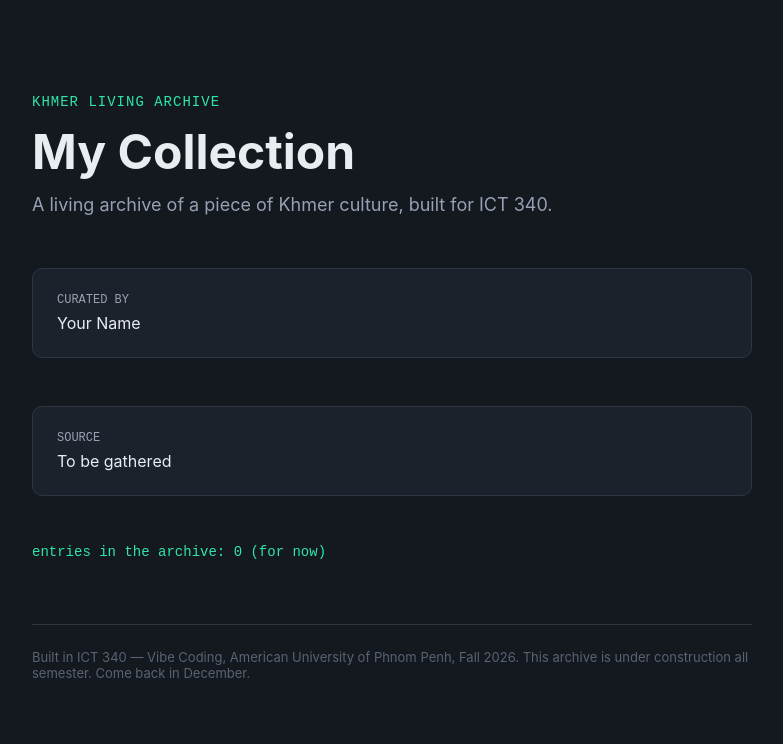
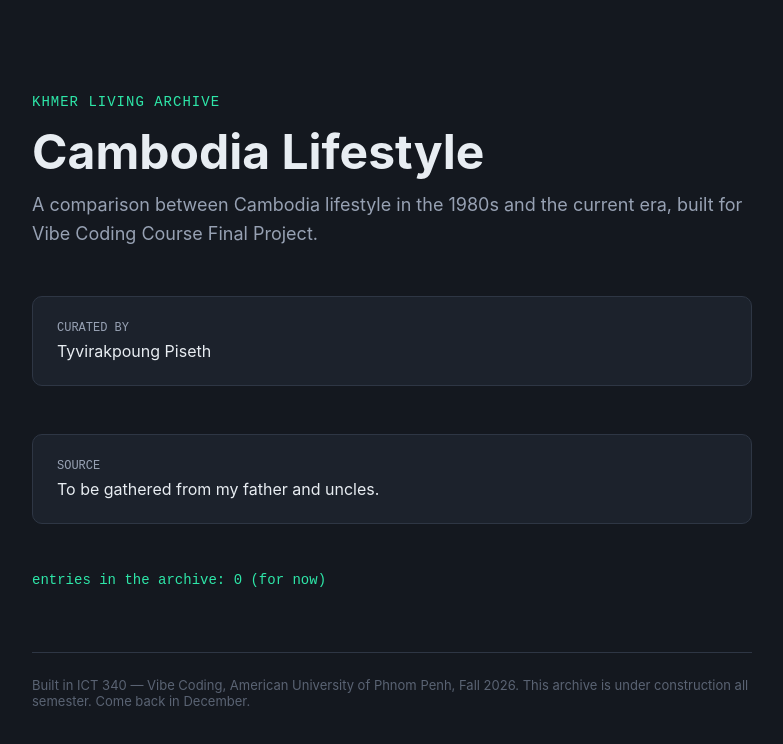
Before and after one commit to Numpang1812/cambodia-lifestyle-comparison-archive, a Next.js app: page / in a window 1280 px wide. Shown: the top 744 px of the page, without its empty margins (248-1031 px from the left). Built offline with nearby package versions, Linux system fonts and the light colour scheme.

Commit message:
make it mine

```diff
--- a/collection.config.js
+++ b/collection.config.js
@@ -8,16 +8,16 @@
 
 const collection = {
   // What does your archive collect? e.g. "Khmer Proverbs"
-  name: "My Collection",
+  name: "Cambodia Lifestyle",
 
   // One sentence: what is this archive, and why does it matter?
-  description: "A living archive of a piece of Khmer culture, built for ICT 340.",
+  description: "A comparison between Cambodia lifestyle in the 1980s and the current era, built for Vibe Coding Course Final Project.",
 
   // Who is building this archive? Your name, as you want it shown.
-  curator: "Your Name",
+  curator: "Tyvirakpoung Piseth",
 
   // Where does your knowledge come from? A person, a place, a community.
-  source: "To be gathered",
+  source: "To be gathered from my father and uncles.",
 };
 
 export default collection;
```
